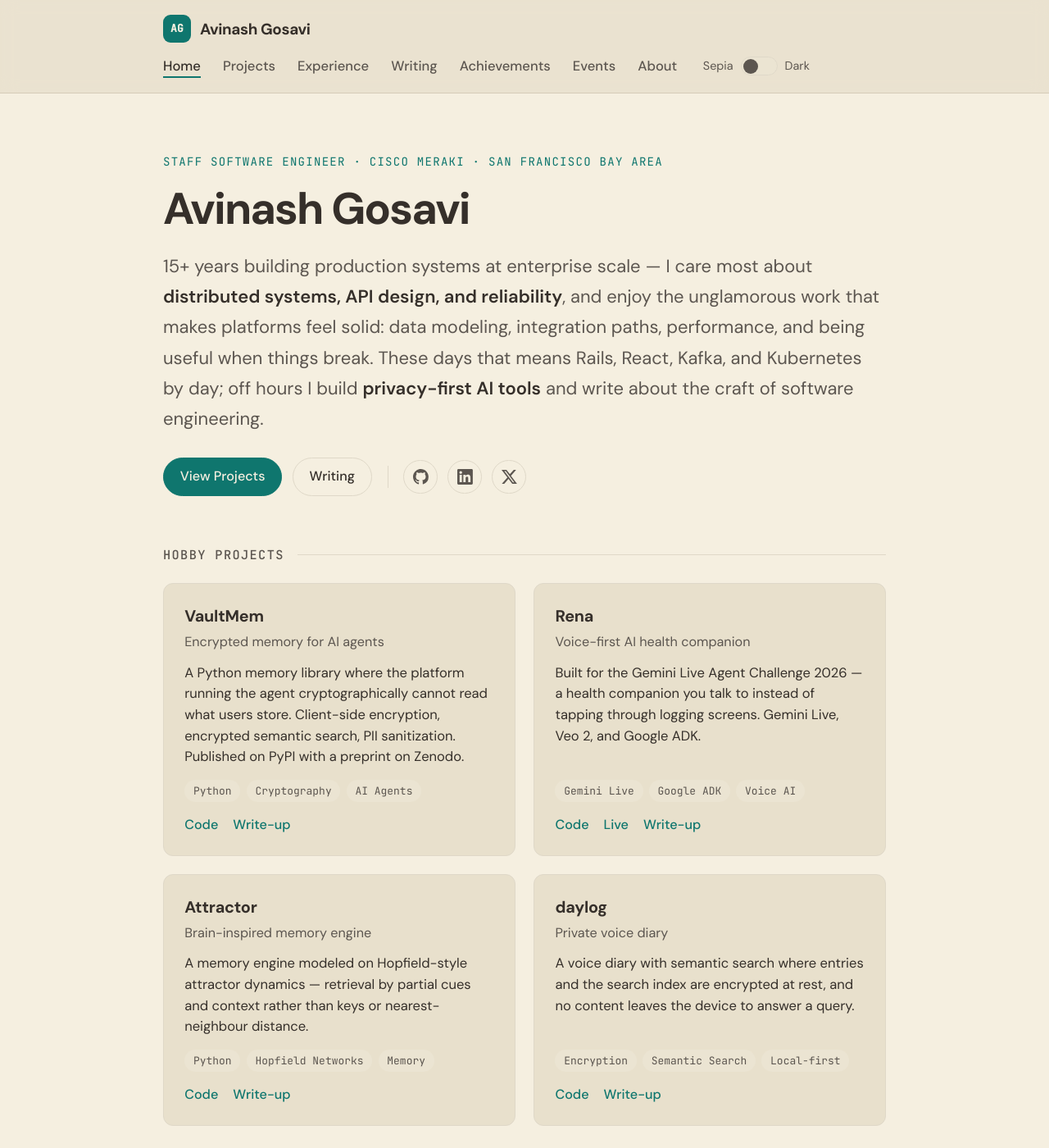
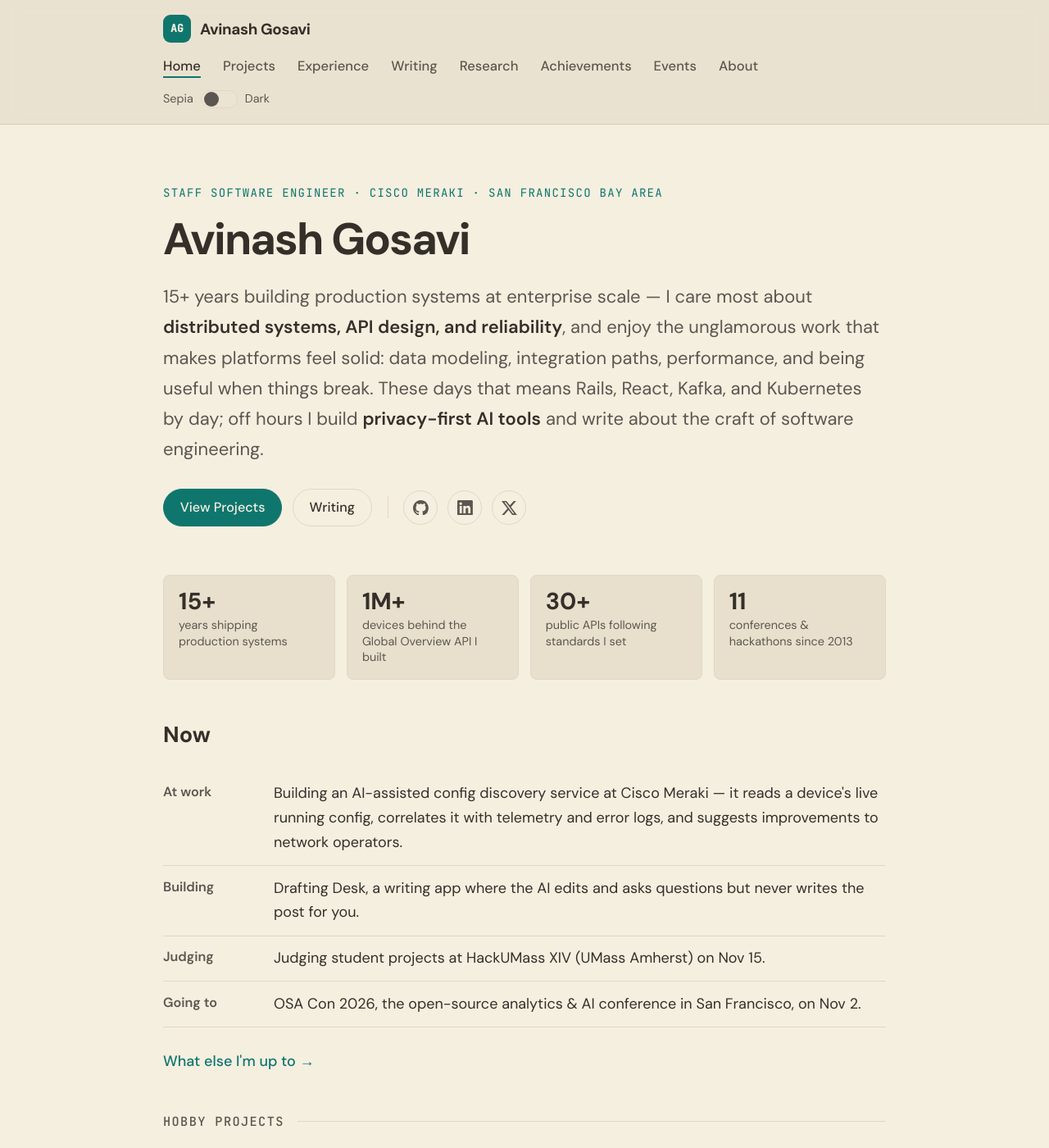
Before and after one commit to aag1091-alt/avinashgosavi.com, a Jekyll site: the page built from index.md, in a window 1280 px wide and 1400 px high. Shown: the whole window at 82% size. Built offline with Jekyll 4.4.1, drawn with Linux system fonts in a browser that asks for light colours.

Commit message:
Add Research & papershelf, Now, Uses pages; homepage stats and Now section
Co-Authored-By: Claude Opus 5.5 <noreply@anthropic.com>
Claude-Session: https://claude.ai/code/session_01Sme4KfULpujkU79T8FnF1M

```diff
--- /dev/null
+++ b/_data/now.yml
@@ -0,0 +1,31 @@
+# Shown on /now and (first 4) on the homepage. Update `updated` when editing.
+updated: 2026-10-18
+items:
+  - label: At work
+    text: >-
+      Building an AI-assisted config discovery service at Cisco Meraki — it
+      reads a device's live running config, correlates it with telemetry and
+      error logs, and suggests improvements to network operators.
+  - label: Building
+    text: >-
+      Drafting Desk, a writing app where the AI edits and asks questions but
+      never writes the post for you.
+    link: /projects/
+  - label: Judging
+    text: Judging student projects at HackUMass XIV (UMass Amherst) on Nov 15.
+    link: /events/
+  - label: Going to
+    text: OSA Con 2026, the open-source analytics & AI conference in San Francisco, on Nov 2.
+    link: /events/
+  - label: Reading
+    text: >-
+      Papers on memory for AI agents — modern Hopfield networks,
+      complementary learning systems and long-term conversational memory
+      benchmarks.
+    link: /research/
+  - label: Running
+    text: >-
+      A home inference server (Ryzen AI 9 HX 370, Radeon 890M) serving
+      local models through Ollama over Tailscale — it powers most of my side
+      projects.
+    link: /uses/
--- /dev/null
+++ b/_data/papers.yml
@@ -0,0 +1,90 @@
+# Papershelf on /research. Each: title, authors, year, venue, url, topic,
+# tldr (what the paper says), why (how it shaped my work), post (optional).
+- title: "Memory as Asset: a framework for user-owned AI memory"
+  authors: Pan, Huang & Yang
+  year: 2026
+  venue: arXiv:2603.14212
+  url: https://arxiv.org/abs/2603.14212
+  topic: Agent memory & privacy
+  tldr: >-
+    Treats personal memory held by AI systems as an asset that belongs to
+    the user — with ownership, permissions and portability as first-class
+    properties — and lays out a layered framework and threat model for
+    building it.
+  why: >-
+    The paper that shaped VaultMem's whole design. VaultMem implements its
+    first layer: memory the platform operator cryptographically cannot read.
+  post: /post/vaultmem-your-ai-agent-shouldnt-read-your-diary/
+- title: Evaluating Very Long-Term Conversational Memory of LLM Agents (LoCoMo)
+  authors: Maharana et al.
+  year: 2024
+  venue: arXiv:2402.17753
+  url: https://arxiv.org/abs/2402.17753
+  topic: Agent memory & privacy
+  tldr: >-
+    Introduces LoCoMo, a benchmark of very long multi-session conversations
+    with question-answering across single-hop, multi-hop, temporal,
+    adversarial and open-domain categories — and shows long-context LLMs and
+    RAG still struggle with long-range memory.
+  why: >-
+    I used its 1,982 QA pairs to evaluate VaultMem's retrieval instead of my
+    own small synthetic benchmark.
+  post: /post/vaultmem-part-2-multimodal-temporal-backends/
+- title: Neural networks and physical systems with emergent collective computational abilities
+  authors: J.J. Hopfield
+  year: 1982
+  venue: PNAS 79(8)
+  url: https://www.pnas.org/doi/10.1073/pnas.79.8.2554
+  topic: Brain-inspired memory
+  tldr: >-
+    A network of simple binary neurons with symmetric connections has an
+    energy function that only goes down as it updates, so stored patterns
+    become stable "attractors" — feed it a partial or noisy cue and it
+    settles on the full memory. Content-addressable memory from physics.
+  why: >-
+    The starting point for Attractor, my memory engine that retrieves by
+    partial cues and context instead of keys or nearest-neighbour distance.
+  post: /post/attractor-memory-engine/
+- title: Hopfield Networks is All You Need
+  authors: Ramsauer, Schäfl, Lehner et al.
+  year: 2020
+  venue: arXiv:2008.02217
+  url: https://arxiv.org/abs/2008.02217
+  topic: Brain-inspired memory
+  tldr: >-
+    A continuous "modern" Hopfield network can store exponentially many
+    patterns and retrieve them in one update — and that update rule is
+    exactly transformer attention.
+  why: >-
+    The bridge between 1982 associative memory and today's LLMs, and the
+    reason I think attractor-style retrieval is worth revisiting for agents.
+  post: /post/attractor-memory-engine/
+- title: Why there are complementary learning systems in the hippocampus and neocortex
+  authors: McClelland, McNaughton & O'Reilly
+  year: 1995
+  venue: Psychological Review 102(3)
+  url: https://doi.org/10.1037/0033-295X.102.3.419
+  topic: Brain-inspired memory
+  tldr: >-
+    The brain pairs a fast learner (hippocampus) that captures specific
+    episodes with a slow learner (neocortex) that gradually extracts
+    structure; replaying episodes into the slow system avoids catastrophic
+    interference.
+  why: >-
+    Gave Attractor its model of consolidation — why some memories strengthen
+    with use while others decay.
+  post: /post/attractor-memory-engine/
+- title: "Sentence-BERT: Sentence Embeddings using Siamese BERT-Networks"
+  authors: Reimers & Gurevych
+  year: 2019
+  venue: arXiv:1908.10084
+  url: https://arxiv.org/abs/1908.10084
+  topic: Retrieval & embeddings
+  tldr: >-
+    Fine-tunes BERT in a siamese setup so each sentence gets its own
+    embedding comparable by cosine similarity — turning semantic search over
+    many sentences from hours of pairwise BERT inference into seconds.
+  why: >-
+    The sentence-transformers models behind semantic search in Attractor,
+    VaultMem and daylog all descend from this paper.
+  post: /post/attractor-memory-engine/
--- a/_includes/footer.html
+++ b/_includes/footer.html
@@ -1,5 +1,11 @@
 <footer class="site-footer">
   <div class="footer-inner">
+    <nav class="footer-links" aria-label="More">
+      <a href="{{ '/now/' | relative_url }}">Now</a>
+      <a href="{{ '/uses/' | relative_url }}">Uses</a>
+      <a href="{{ '/series/' | relative_url }}">Series</a>
+      <a href="{{ '/feed.xml' | relative_url }}">RSS</a>
+    </nav>
     <p>© {{ 'now' | date: '%Y' }} by {{ site.author.name }}. Built with <a href="https://jekyllrb.com/" target="_blank" rel="noopener">Jekyll</a>.</p>
     <div class="footer-social">
       {% include social-icons.html %}
--- a/_includes/nav.html
+++ b/_includes/nav.html
@@ -4,6 +4,7 @@
     <li><a href="{{ '/projects' | relative_url }}"{% if page.url contains "/projects" %} class="active" aria-current="page"{% endif %}>Projects</a></li>
     <li><a href="{{ '/experience' | relative_url }}"{% if page.url contains "/experience" %} class="active" aria-current="page"{% endif %}>Experience</a></li>
     <li><a href="{{ '/blog' | relative_url }}"{% if page.url contains "/blog" or page.url contains "/post/" or page.url contains "/series" %} class="active" aria-current="page"{% endif %}>Writing</a></li>
+    <li><a href="{{ '/research' | relative_url }}"{% if page.url contains "/research" %} class="active" aria-current="page"{% endif %}>Research</a></li>
     <li><a href="{{ '/achievements' | relative_url }}"{% if page.url contains "/achievements" %} class="active" aria-current="page"{% endif %}>Achievements</a></li>
     <li><a href="{{ '/events' | relative_url }}"{% if page.url contains "/events" %} class="active" aria-current="page"{% endif %}>Events</a></li>
     <li><a href="{{ '/about' | relative_url }}"{% if page.url contains "/about" %} class="active" aria-current="page"{% endif %}>About</a></li>
--- a/_layouts/home.html
+++ b/_layouts/home.html
@@ -21,6 +21,24 @@ layout: default
       <span class="hero-links-divider" aria-hidden="true"></span>
       {% include social-icons.html %}
     </div>
+  </section>
+
+  <section class="home-stats" aria-label="At a glance">
+    <a class="stat" href="{{ '/experience' | relative_url }}"><span class="stat-num">15+</span><span class="stat-label">years shipping production systems</span></a>
+    <a class="stat" href="{{ '/achievements' | relative_url }}"><span class="stat-num">1M+</span><span class="stat-label">devices behind the Global Overview API I built</span></a>
+    <a class="stat" href="{{ '/achievements' | relative_url }}"><span class="stat-num">30+</span><span class="stat-label">public APIs following standards I set</span></a>
+    {% assign confs = site.data.events | where: "status", "past" %}
+    <a class="stat" href="{{ '/events' | relative_url }}"><span class="stat-num">{{ confs.size }}</span><span class="stat-label">conferences &amp; hackathons since 2013</span></a>
+  </section>
+
+  <section class="home-now">
+    <h2>Now</h2>
+    <dl class="now-list now-list-compact">
+      {% for item in site.data.now.items limit: 4 %}
+      <div class="now-item"><dt>{{ item.label }}</dt><dd>{{ item.text }}</dd></div>
+      {% endfor %}
+    </dl>
+    <p class="all-posts-link"><a href="{{ '/now' | relative_url }}">What else I'm up to →</a></p>
   </section>
 
   <section class="projects-section">
--- a/assets/css/style.css
+++ b/assets/css/style.css
@@ -1128,3 +1128,67 @@ body.theme-dark .about-image img {
 .achievement-year { color: var(--text-muted); font-size: 0.85rem; white-space: nowrap; font-variant-numeric: tabular-nums; }
 .achievement-detail { margin: 0.3rem 0 0; color: var(--text-muted); font-size: 0.95rem; }
 .achievement-links { margin: 0.35rem 0 0; font-size: 0.9rem; }
+
+/* ---------- Home: stats + now ---------- */
+.home-stats {
+  display: grid;
+  grid-template-columns: repeat(4, 1fr);
+  gap: 0.75rem;
+  margin: 0 0 2.5rem;
+}
+.stat {
+  display: flex;
+  flex-direction: column;
+  gap: 0.2rem;
+  padding: 0.9rem 1rem;
+  border: 1px solid var(--border);
+  border-radius: 8px;
+  background: var(--surface);
+  color: var(--text);
+  text-decoration: none;
+}
+.stat:hover { border-color: var(--accent); }
+.stat-num { font-size: 1.6rem; font-weight: 700; line-height: 1.1; font-variant-numeric: tabular-nums; }
+.stat-label { font-size: 0.8rem; color: var(--text-muted); line-height: 1.35; }
+@media (max-width: 640px) { .home-stats { grid-template-columns: repeat(2, 1fr); } }
+
+.home-now { margin-bottom: 2.5rem; }
+.now-list { margin: 0; }
+.now-item {
+  display: grid;
+  grid-template-columns: 6.5rem 1fr;
+  gap: 1rem;
+  padding: 0.7rem 0;
+  border-bottom: 1px solid var(--border);
+}
+.now-item dt { font-weight: 600; color: var(--text-muted); font-size: 0.9rem; }
+.now-item dd { margin: 0; }
+.muted { color: var(--text-muted); }
+@media (max-width: 480px) { .now-item { grid-template-columns: 1fr; gap: 0.15rem; } }
+
+/* ---------- Research ---------- */
+.interest-list { padding-left: 1.2rem; }
+.interest-list li { margin: 0.6rem 0; }
+.paper-topic { margin-top: 2rem; font-size: 1.05rem; color: var(--text-muted); text-transform: uppercase; letter-spacing: 0.04em; }
+.paper-list { list-style: none; padding: 0; margin: 0; }
+.paper { padding: 1rem 0; border-bottom: 1px solid var(--border); }
+.paper-title { font-weight: 600; }
+.paper-meta { color: var(--text-muted); font-size: 0.85rem; margin-top: 0.15rem; }
+.paper-tldr, .paper-why { margin: 0.5rem 0 0; font-size: 0.95rem; }
+.paper-label {
+  display: inline-block;
+  margin-right: 0.35rem;
+  padding: 0 0.45rem;
+  border-radius: 4px;
+  font-size: 0.72rem;
+  font-weight: 600;
+  text-transform: uppercase;
+  letter-spacing: 0.03em;
+  background: var(--code-bg);
+  color: var(--text-muted);
+}
+
+/* ---------- Prose pages (uses) ---------- */
+.prose-page ul { padding-left: 1.2rem; }
+.prose-page li { margin: 0.45rem 0; }
+.footer-links { display: flex; flex-wrap: wrap; gap: 0.4rem 1.1rem; font-size: 0.9rem; margin-bottom: 0.5rem; }
--- /dev/null
+++ b/research.md
@@ -0,0 +1,42 @@
+---
+layout: default
+title: Research & Interests
+permalink: /research/
+description: Topics Avinash Gosavi researches and builds around — private memory for AI agents, brain-inspired retrieval, local-first AI and API design at scale — plus a papershelf with TL;DRs.
+---
+
+<div class="research-page">
+  <h1>Research &amp; Interests</h1>
+  <p class="page-lede">What I keep coming back to, at work and off hours — and the papers that shaped how I think about it. Each paper gets a TL;DR and a note on how it showed up in something I built.</p>
+
+  <h2>Topics I follow</h2>
+  <ul class="interest-list">
+    <li><strong>Private, user-owned memory for AI agents.</strong> If an agent remembers your life, the platform running it shouldn't be able to read that memory. <a href="{{ '/series/' | relative_url }}#vaultmem">VaultMem</a>, <a href="{{ '/post/daylog-security-architecture/' | relative_url }}">daylog</a>.</li>
+    <li><strong>Brain-inspired retrieval.</strong> Associative memory, attractor dynamics and consolidation as alternatives to plain vector search. <a href="{{ '/post/attractor-memory-engine/' | relative_url }}">Attractor</a>.</li>
+    <li><strong>Local-first AI.</strong> Running useful models on hardware you own — transcription, embeddings and chat without sending data to third parties. <a href="{{ '/post/live-audio-transcription-whisper/' | relative_url }}">Whisper on a $0 server</a>, <a href="{{ '/uses/' | relative_url }}">my setup</a>.</li>
+    <li><strong>Distributed systems &amp; API design at scale.</strong> My day job: aggregating data across shards and products into APIs that stay fast for the biggest customers. <a href="{{ '/experience/' | relative_url }}">Experience</a>.</li>
+    <li><strong>AI-assisted software engineering.</strong> Where AI genuinely speeds up engineering work — and how to keep its output honest. <a href="{{ '/post/doing-the-right-thing-fast/' | relative_url }}">Doing the right thing, fast</a>, <a href="{{ '/post/reviewing-ai-generated-tests-istqb-framework/' | relative_url }}">reviewing AI-generated tests</a>.</li>
+    <li><strong>Ruby &amp; Rails architecture.</strong> Thirteen years in the community, from RubyConf India 2013 to SF Ruby 2025. <a href="{{ '/events/' | relative_url }}">Events</a>.</li>
+  </ul>
+
+  <h2>My own work</h2>
+  <ul class="interest-list">
+    <li><strong>VaultMem: zero-knowledge encrypted memory for AI agents</strong> — research preprint, 2026. <a href="https://doi.org/10.5281/zenodo.19154079" rel="noopener">Zenodo (DOI)</a> · <a href="https://pypi.org/project/vaultmem/" rel="noopener">PyPI</a> · <a href="https://github.com/aag1091-alt/vaultmem-sdk" rel="noopener">Code</a></li>
+  </ul>
+
+  <h2 id="papershelf">Papershelf</h2>
+  {% assign groups = site.data.papers | group_by: "topic" %}
+  {% for g in groups %}
+  <h3 class="paper-topic">{{ g.name }}</h3>
+  <ul class="paper-list">
+    {% for p in g.items %}
+    <li class="paper">
+      <a class="paper-title" href="{{ p.url }}" rel="noopener">{{ p.title }}</a>
+      <div class="paper-meta">{{ p.authors }} · {{ p.year }} · {{ p.venue }}</div>
+      <p class="paper-tldr"><span class="paper-label">TL;DR</span> {{ p.tldr }}</p>
+      <p class="paper-why"><span class="paper-label">Why it matters to me</span> {{ p.why }}{% if p.post %} <a href="{{ p.post | relative_url }}">Read more →</a>{% endif %}</p>
+    </li>
+    {% endfor %}
+  </ul>
+  {% endfor %}
+</div>
--- /dev/null
+++ b/uses.md
@@ -0,0 +1,41 @@
+---
+layout: default
+title: Uses
+permalink: /uses/
+description: The hardware, languages, AI tools and hosting stack Avinash Gosavi uses for work and side projects — including a home Ollama inference server.
+---
+
+<div class="uses-page prose-page">
+  <h1>Uses</h1>
+  <p class="page-lede">The tools behind my day job and side projects. People ask about the home inference server most, so it's first.</p>
+
+  <h2>Home inference server</h2>
+  <ul>
+    <li><strong>Minisforum AI X1 Pro</strong> — AMD Ryzen AI 9 HX 370 with Radeon 890M graphics, 32&nbsp;GB RAM (planning a 96&nbsp;GB upgrade to fit 70B models).</li>
+    <li><strong>Ollama</strong> with Vulkan GPU acceleration — <code>qwen2.5:14b</code> runs fully on the integrated GPU.</li>
+    <li><strong>Tailscale</strong> so my laptop, phone and side-project servers can reach it from anywhere, without opening ports.</li>
+    <li>It powers local transcription, embeddings and chat for <a href="{{ '/projects/' | relative_url }}">my projects</a>, and is one of the providers in <a href="https://github.com/aag1091-alt/drafting-desk" rel="noopener">Drafting Desk</a>.</li>
+  </ul>
+
+  <h2>Languages &amp; frameworks</h2>
+  <ul>
+    <li><strong>Ruby &amp; Rails</strong> — my first love since 2011, and still most of my day job.</li>
+    <li><strong>Python</strong> for AI work, <strong>TypeScript/React</strong> for front ends, <strong>Scala</strong> and <strong>Java</strong> on the JVM, plenty of <strong>SQL</strong>.</li>
+    <li><strong>Kafka, gRPC, Elasticsearch, PostgreSQL, Kubernetes</strong> on the platform side.</li>
+  </ul>
+
+  <h2>AI tooling</h2>
+  <ul>
+    <li><strong>Claude</strong> and <strong>Codex</strong> for coding — with my workflow baked into <a href="{{ '/post/codex-skills-baking-your-workflow-into-the-tool/' | relative_url }}">skills</a>.</li>
+    <li><strong>Gemini Live API &amp; Google ADK</strong> for voice agents (<a href="{{ '/post/building-rena-ai-health-companion-gemini-live/' | relative_url }}">Rena</a>), <strong>LangGraph</strong> for multi-agent pipelines, <strong>MCP</strong> for tool interfaces.</li>
+    <li><strong>faster-whisper</strong> for transcription and <strong>sentence-transformers</strong> for embeddings, both self-hosted.</li>
+  </ul>
+
+  <h2>Hosting side projects for ~$0</h2>
+  <p>The full reasoning is in <a href="{{ '/post/hobby-project-stack/' | relative_url }}">What should you actually use to build your next hobby project?</a></p>
+  <ul>
+    <li><strong>Cloudflare Pages</strong> for front ends, <strong>Fly.io</strong> for backends that need persistent state and private networking.</li>
+    <li><strong>Neon</strong> serverless Postgres and <strong>Upstash</strong> Redis — both scale to zero.</li>
+    <li><strong>GitHub Pages + Jekyll</strong> for this site and my static projects (<a href="{{ '/post/building-your-website-with-jekyll-and-github-pages/' | relative_url }}">how I set it up</a>).</li>
+  </ul>
+</div>
```
Also changed, not shown: now.md (added, +19 -0 lines).
